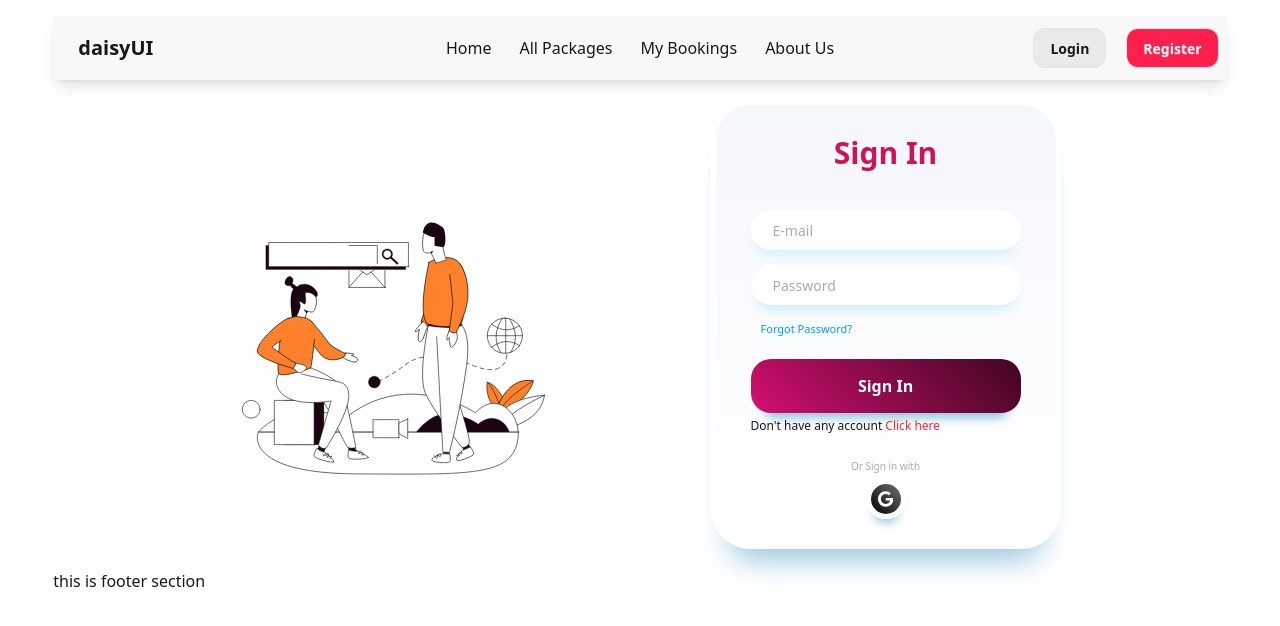
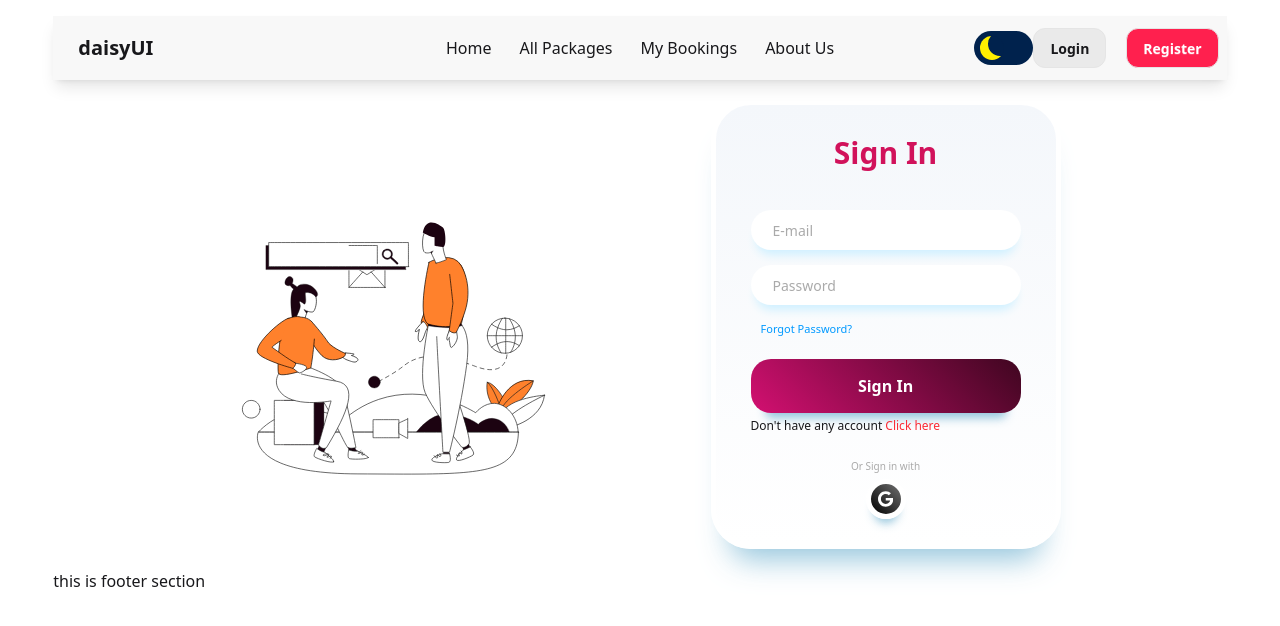
Before and after one commit to arjsabbir88/tourTide, a React (Vite) app: page /auth/login in a window 1280 px wide. Shown: the top 626 px of the page. Built offline with nearby package versions, Linux system fonts and the light colour scheme; no server answers.

Commit message:
completed theme component

```diff
--- a/package.json
+++ b/package.json
@@ -15,6 +15,7 @@
     "dotenv": "^16.5.0",
     "firebase": "^11.9.1",
     "lottie-react": "^2.4.1",
+    "lucide-react": "^0.516.0",
     "react": "^19.1.0",
     "react-dom": "^19.1.0",
     "react-icons": "^5.5.0",
--- a/src/Component/NavBar/NavBar.jsx
+++ b/src/Component/NavBar/NavBar.jsx
@@ -3,6 +3,7 @@ import { Link, NavLink } from "react-router";
 import { AuthContext } from "../../AuthProvider/AuthProvider";
 import { toast } from "react-toastify";
 import Loader from "../Loader/Loader";
+import ThemeToggle from "../Theme/ThemeToggle";
 // import ''
 
 const NavBar = () => {
@@ -170,6 +171,8 @@ const NavBar = () => {
       </div>
       <div className="navbar-end">
            <ul className="flex items-center relative">
+          <ThemeToggle></ThemeToggle>
+
       {user && (
         <div className="mx-3 relative">
           <div
--- /dev/null
+++ b/src/Component/Theme/ThemeToggle.jsx
@@ -0,0 +1,30 @@
+import React from 'react'
+import { useEffect, useState } from 'react';
+
+
+import './style.css'
+
+
+const ThemeToggle = () => {
+    const [theme, setTheme] = useState('light');
+
+    useEffect(() => {
+        document.documentElement.setAttribute('data-theme', theme);
+    }, [theme]);
+
+    const handleToggle = () => {
+        setTheme(prev => prev === 'light' ? 'dark' : 'light');
+    };
+
+    return (
+        <label className="switch">
+            <input type="checkbox" onChange={handleToggle} />
+            <span className="slider"></span>
+            {/* <span style={{ marginLeft: '10px' }}>
+                {theme === 'light' ? '🌞 Light' : '🌙 Dark'} Mode
+            </span> */}
+        </label>
+    );
+};
+
+export default ThemeToggle;
--- /dev/null
+++ b/src/Component/Theme/style.css
@@ -0,0 +1,50 @@
+.switch {
+    font-size: 17px;
+    position: relative;
+    display: inline-block;
+    width: 3.5em;
+    height: 2em;
+}
+
+/* Hide default HTML checkbox */
+.switch input {
+    opacity: 0;
+    width: 0;
+    height: 0;
+}
+
+/* The slider */
+.slider {
+    --background: #00224D;
+    position: absolute;
+    cursor: pointer;
+    top: 0;
+    left: 0;
+    right: 0;
+    bottom: 0;
+    background-color: var(--background);
+    transition: .5s;
+    border-radius: 30px;
+}
+
+.slider:before {
+    position: absolute;
+    content: "";
+    height: 1.4em;
+    width: 1.4em;
+    border-radius: 50%;
+    left: 10%;
+    bottom: 15%;
+    box-shadow: inset 8px -4px 0px 0px #fff000;
+    background: var(--background);
+    transition: .5s;
+}
+
+input:checked+.slider {
+    background-color: #838383;
+}
+
+input:checked+.slider:before {
+    transform: translateX(100%);
+    box-shadow: inset 15px -4px 0px 15px #fff000;
+}
--- /dev/null
+++ b/tailwind.config.js
@@ -0,0 +1,8 @@
+module.exports = {
+  darkMode: 'class',
+  content: ['./src/**/*.{js,jsx,ts,tsx}'],
+  theme: {
+    extend: {},
+  },
+  plugins: [],
+}
```
Also changed, not shown: 1 other file (tests, documents, lock files or other folders).
